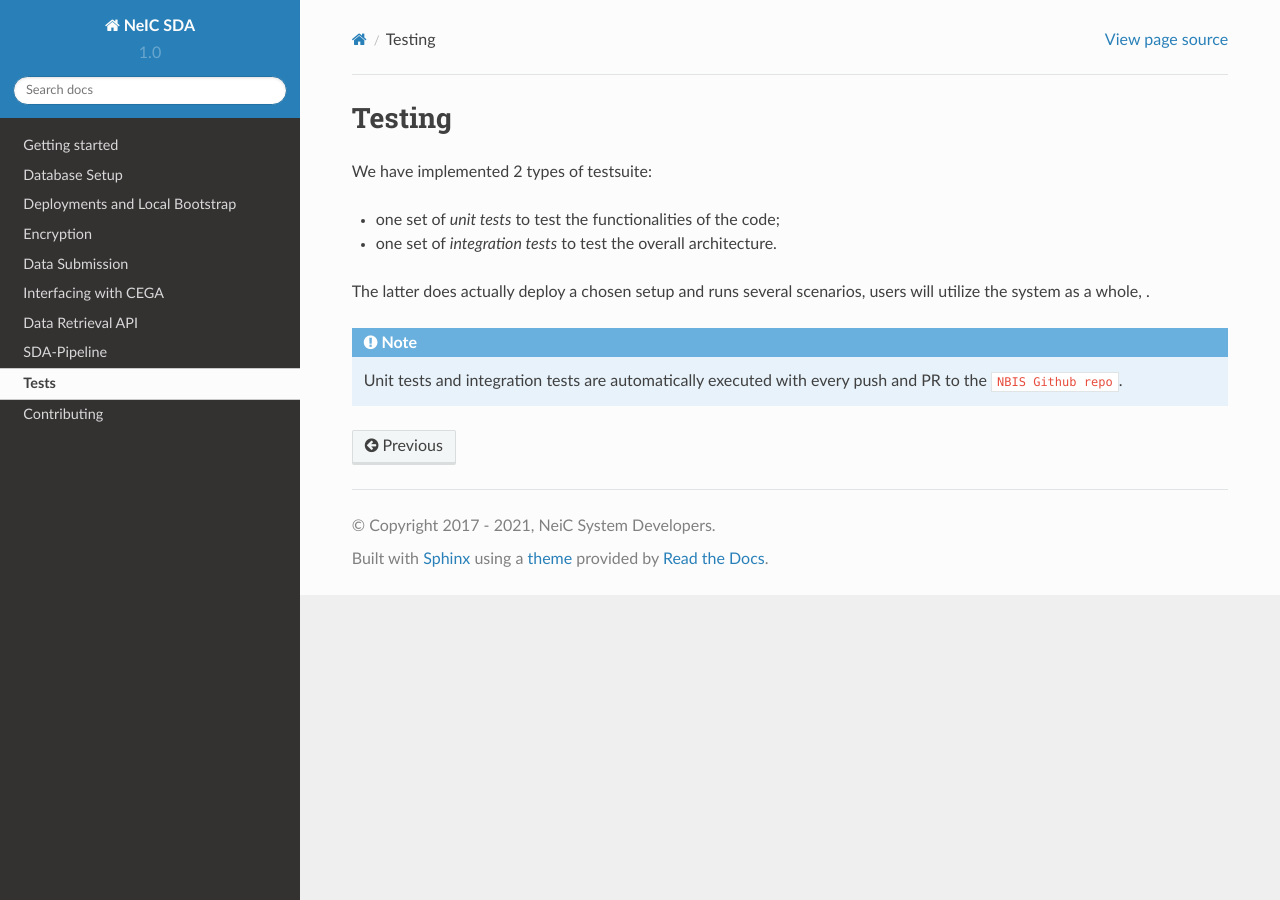
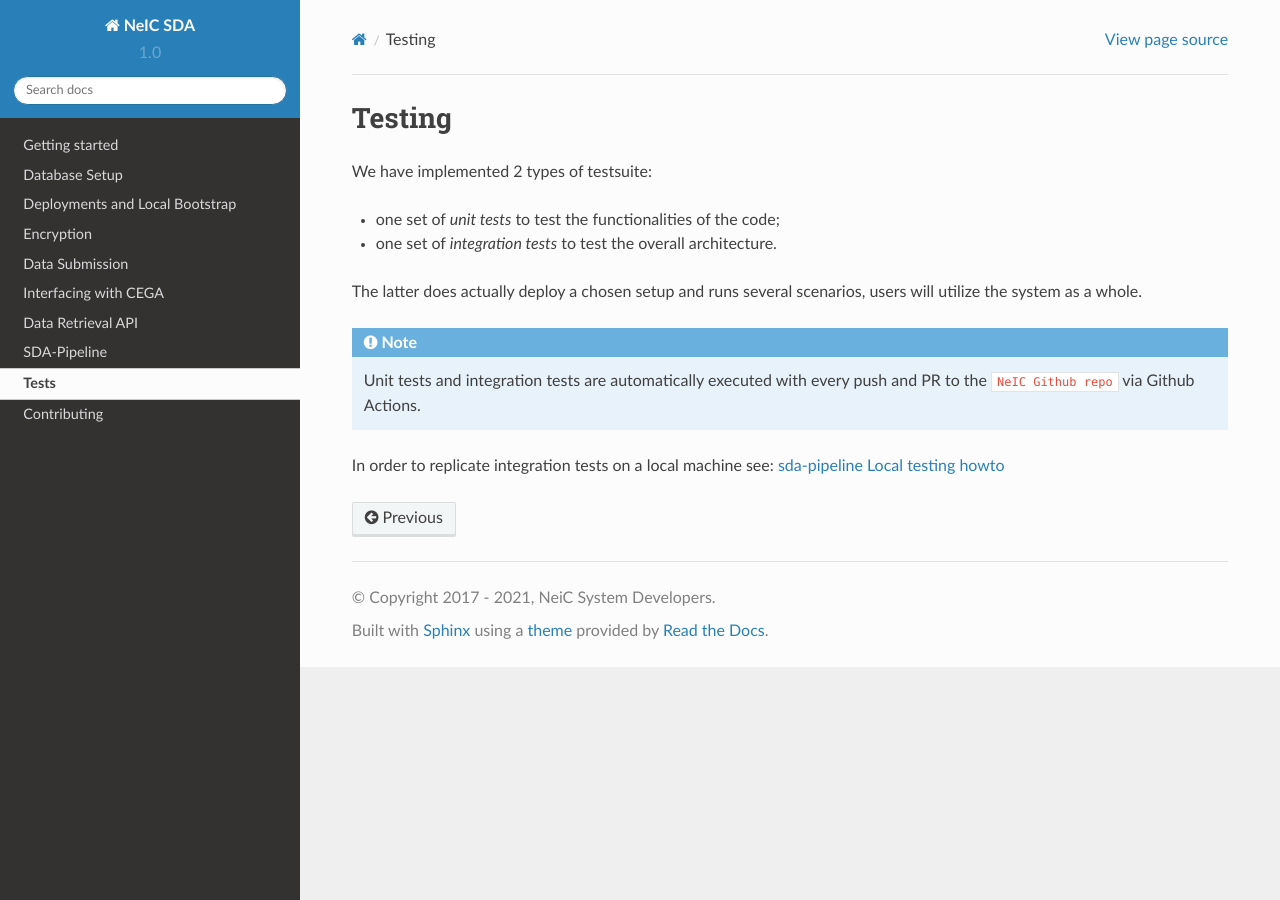
Before and after one commit to neicnordic/neic-sda, a Sphinx documentation site: the page built from docs/tests.rst, in a window 1280 px wide. Built offline with Sphinx 7.4.7 and the Read the Docs theme 2.0.0, drawn with Linux system fonts in a browser that asks for light colours.

Commit message:
correct information regarding NBISweden repos

```diff
--- a/docs/submission.rst
+++ b/docs/submission.rst
@@ -163,7 +163,7 @@ S3 Proxy Inbox
 
 The S3 Proxy uses access tokens as the main authentication mechanism.
 
-The sda authentication service (https://github.com/NBISweden/sda-auth) is designed to convert
+The sda authentication service (https://github.com/neicnordic/sda-auth) is designed to convert
 CEGA REST endpoint authentication to a JWT that can be used when uploading to the S3 proxy.
 
 The proxy requires the user to set the bucket name the same as the username when uploading data,
--- a/docs/tests.rst
+++ b/docs/tests.rst
@@ -7,7 +7,11 @@ We have implemented 2 types of testsuite:
 - one set of *integration tests* to test the overall architecture.
 
 The latter does actually deploy a chosen setup and runs several scenarios, users
-will utilize the system as a whole, .
+will utilize the system as a whole.
 
 .. note:: Unit tests and integration tests are automatically executed
-          with every push and PR to the ``NBIS Github repo``.
+          with every push and PR to the ``NeIC Github repo`` via Github Actions.
+
+
+In order to replicate integration tests on a local machine see:
+`sda-pipeline Local testing howto <https://github.com/neicnordic/sda-pipeline/tree/master/dev_utils#readme>`_
```
Also changed, not shown: README.md (+1 -1 lines).
